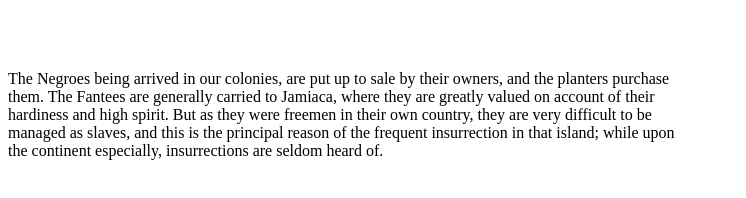
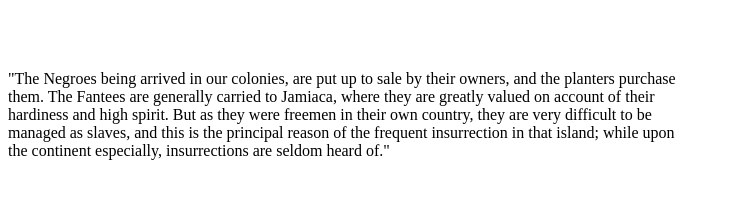
Before and after one commit to midiot1/HelloWorld, a plain HTML site: page index.html in a window 1280 px wide. Shown: the part 344-542 px from the top of the page, 0-746 px from the left. Drawn offline with Linux system fonts and the light colour scheme; a script that the page names is missing.

Commit message:
Create index.html

```diff
--- a/index.html
+++ b/index.html
@@ -19,10 +19,10 @@
         as his effects, and to sell them for the satisfaction of his creditors, as appears from all history<br>
         ancient and modern, but most authentically from the parable of debtor and creditor, recorded by St. Matthew."</p><br><br><br>
 
-     <p>The Negroes being arrived in our colonies, are put up to sale by their owners, and the planters purchase<br>
+     <p>"The Negroes being arrived in our colonies, are put up to sale by their owners, and the planters purchase<br>
       them. The Fantees are generally carried to Jamiaca, where they are greatly valued on account of their<br>
       hardiness and high spirit. But as they were freemen in their own country, they are very difficult to be<br>
       managed as slaves, and this is the principal reason of the frequent insurrection in that island; while upon<br>
-      the continent especially, insurrections are seldom heard of.</p>
+      the continent especially, insurrections are seldom heard of."</p>
     </body>
   </html>
```
